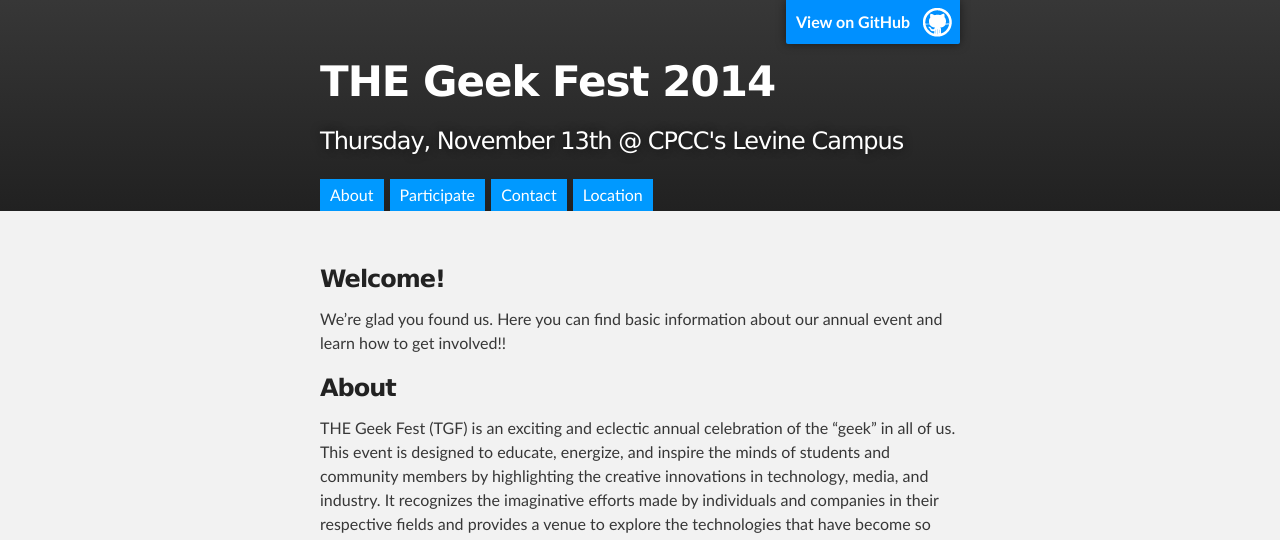
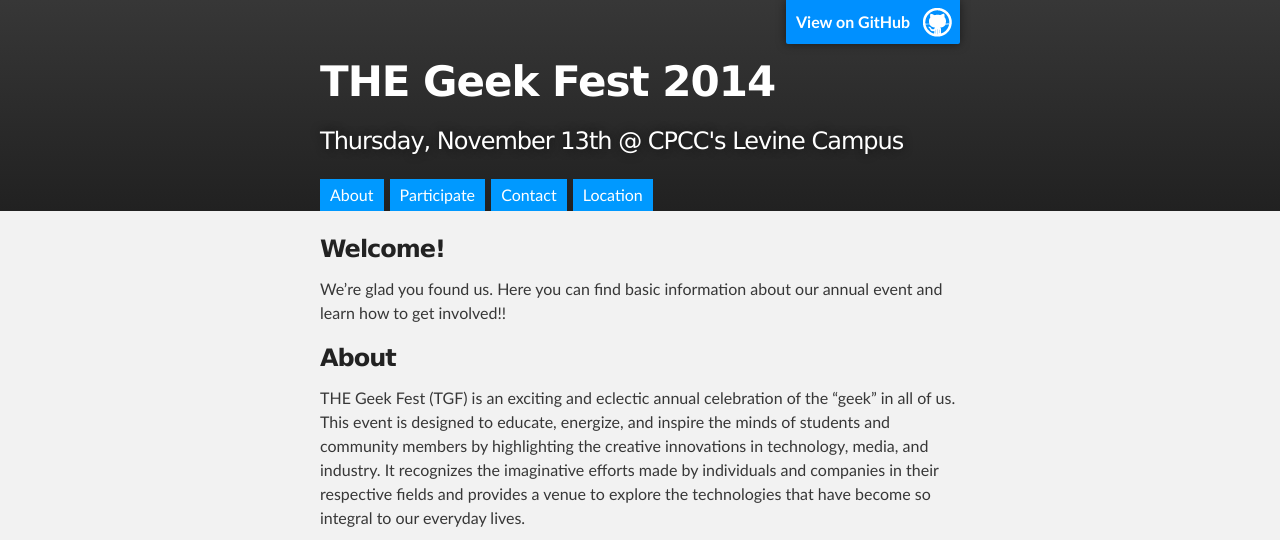
Before and after one commit to bkeyvani/thegeekfest.github.io, a Jekyll site: the page built from index.html, in a window 1280 px wide. Shown: the top 540 px of the page. Built offline with Jekyll 4.4.1, drawn with Linux system fonts in a browser that asks for light colours; nearby versions of some CDN libraries.

Commit message:
update page style
with less space between header and main_content

```diff
--- a/assets/stylesheets/stylesheet.css
+++ b/assets/stylesheets/stylesheet.css
@@ -504,7 +504,7 @@ Full-Width Styles
 }
 
 #main_content {
-  padding-top: 40px;
+  padding-top: 10px;
 }
 
 #footer_wrap {
```
